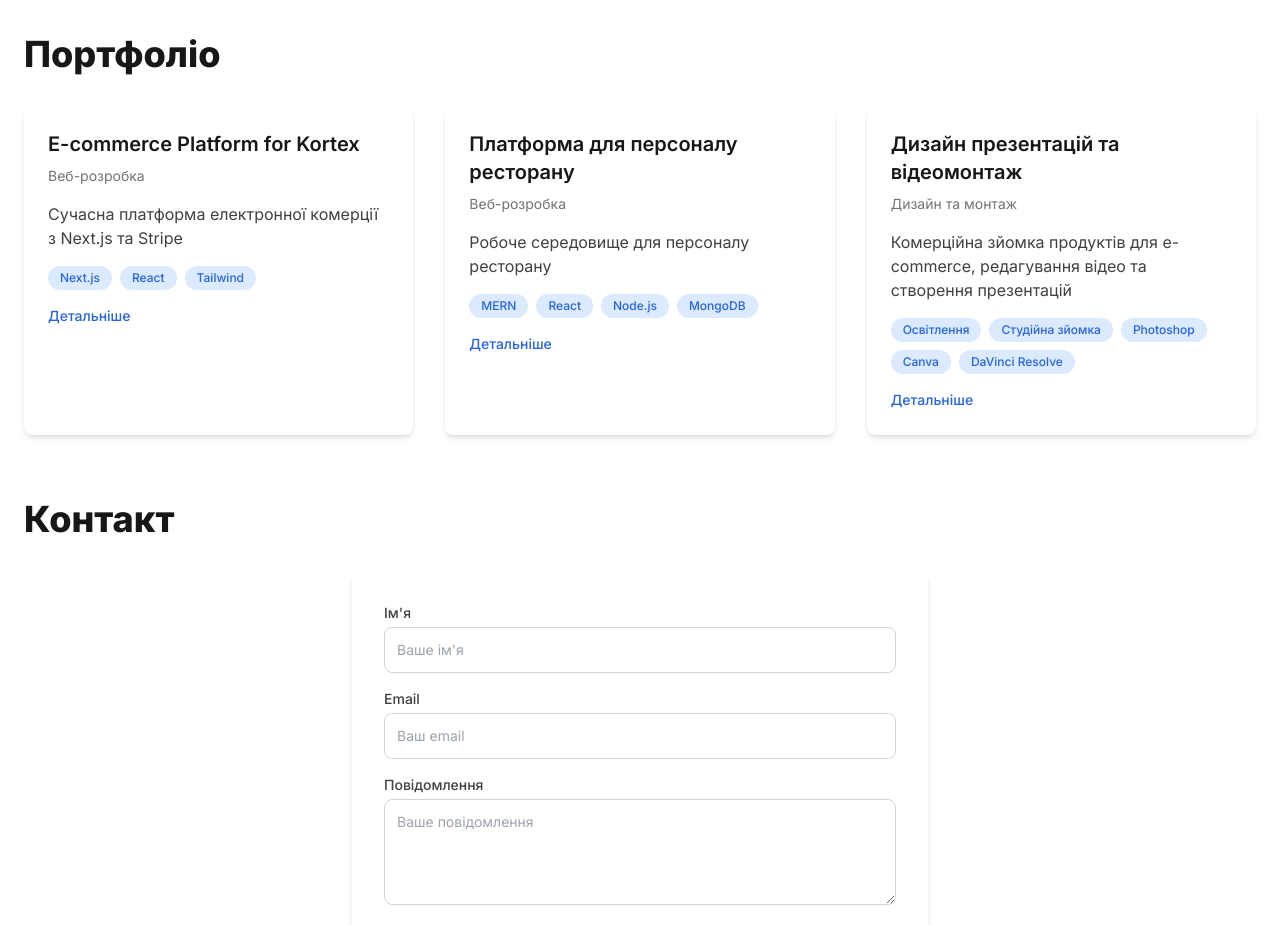
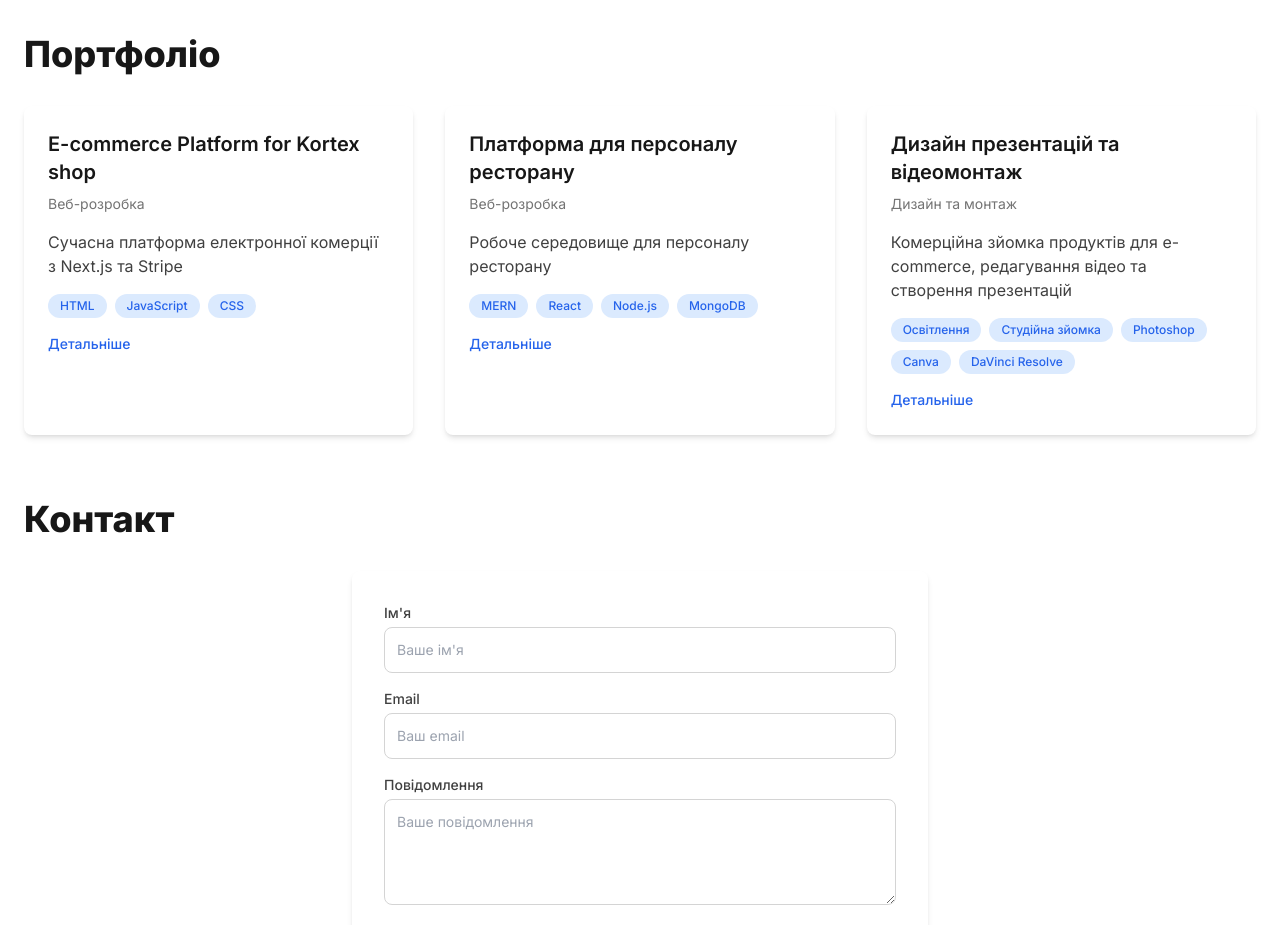
Before and after one commit to MagnumInventor/PPM3, a Next.js app: page / in a window 1280 px wide. Shown: the part 2540-3465 px from the top of the page. Built offline with nearby package versions, Linux system fonts and the light colour scheme; a web font is replaced by a local one.

Commit message:
corrected project stack description

```diff
--- a/app/page.tsx
+++ b/app/page.tsx
@@ -95,10 +95,10 @@ const translations = {
       viewProject: "Детальніше",
       projects: [
         {
-          title: "E-commerce Platform for Kortex",
+          title: "E-commerce Platform for Kortex shop",
           category: "Веб-розробка",
           description: "Сучасна платформа електронної комерції з Next.js та Stripe",
-          tech: ["Next.js", "React", "Tailwind"],
+          tech: ["HTML", "JavaScript", "CSS"],
         },
         {
           title: "Платформа для персоналу ресторану",
@@ -213,7 +213,7 @@ const translations = {
           title: "E-commerce Platform",
           category: "Webentwicklung",
           description: "Moderne E-Commerce-Plattform mit Next.js und Stripe",
-          tech: ["Next.js", "React", "Tailwind4v"],
+          tech: ["HTML", "JavaScript", "CSS"],
         },
         {
           title: "Presentation Design",
@@ -322,7 +322,7 @@ const translations = {
           title: "E-commerce Platform",
           category: "Web Development",
           description: "Modern e-commerce platform built with Next.js and Stripe",
-          tech: ["Next.js", "React", "Tailwind"],
+          tech: ["HTML", "JavaScript", "CSS"],
         },
         {
           title: "Restaurant App",
```
